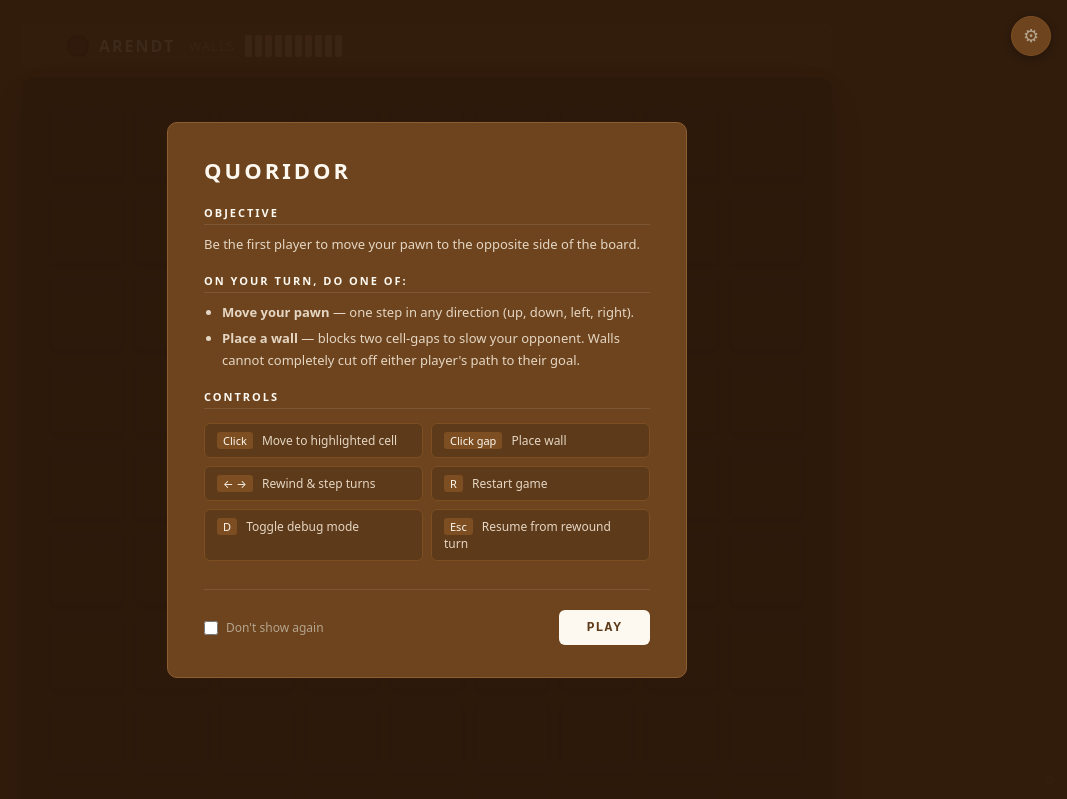
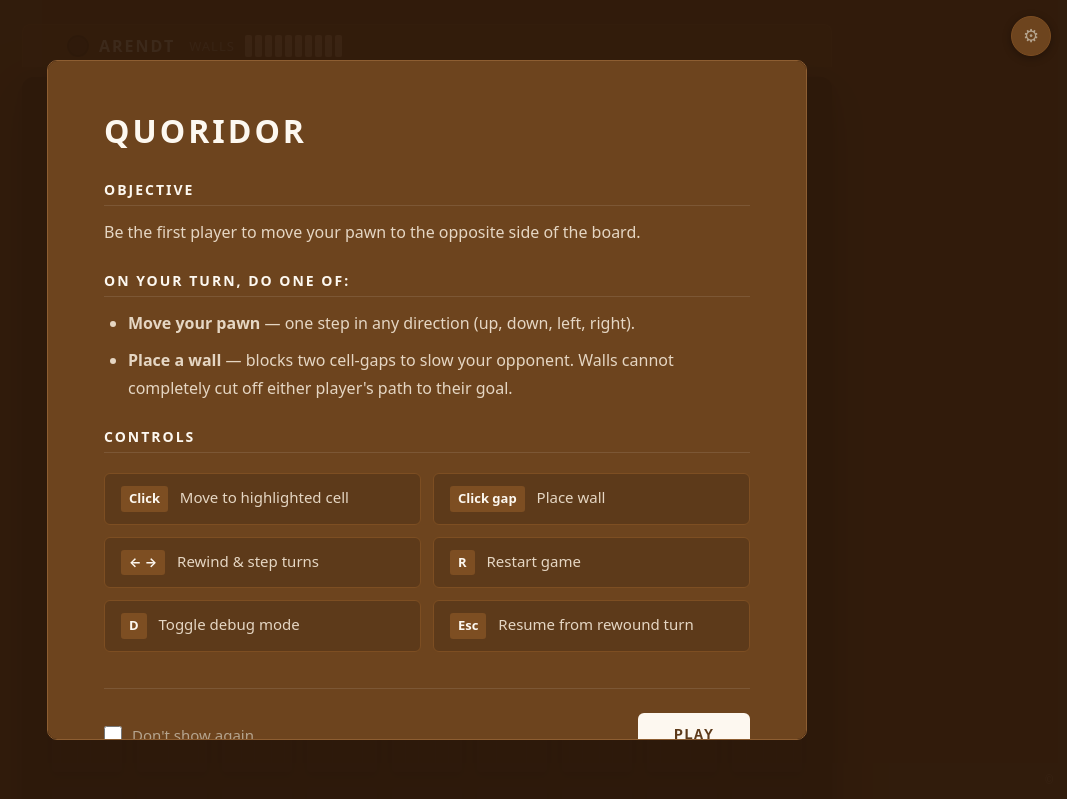
Before and after one commit to endziu/quorridor-prototype, a website built with Vite: page index.html in a window 1280 px wide. Shown: the top 799 px of the page, without its empty margins (213-1280 px from the left). Built offline with nearby package versions, Linux system fonts and the light colour scheme; animation ran at ten frames a second.

Commit message:
bigger modal. readable text

```diff
--- a/index.html
+++ b/index.html
@@ -355,9 +355,11 @@
         background: #6d441e;
         border: 1px solid #8d5e32;
         border-radius: 10px;
-        padding: 32px 36px;
-        max-width: 520px;
+        padding: 48px 56px;
+        max-width: 760px;
         width: 90vw;
+        max-height: 85vh;
+        overflow-y: auto;
         color: #f5e6d3;
         transform: translateY(0);
         transition: transform 0.3s cubic-bezier(0.175, 0.885, 0.32, 1.275);
@@ -367,74 +369,77 @@
       }
 
       #rules-modal h1 {
-        font-size: 22px;
+        font-size: 32px;
         letter-spacing: 3px;
-        margin-bottom: 20px;
+        margin-bottom: 28px;
         color: #fdf8f0;
       }
 
       #rules-modal h2 {
-        font-size: 11px;
+        font-size: 14px;
         letter-spacing: 2px;
         text-transform: uppercase;
         color: #fdf8f0;
-        margin: 18px 0 8px;
+        margin: 24px 0 12px;
         border-bottom: 1px solid rgba(255,255,255,0.1);
-        padding-bottom: 4px;
+        padding-bottom: 6px;
+        font-weight: bold;
       }
 
       #rules-modal p, #rules-modal li {
-        font-size: 13px;
-        line-height: 1.7;
+        font-size: 16px;
+        line-height: 1.8;
         color: #e5d6c3;
       }
 
       #rules-modal ul {
-        padding-left: 18px;
+        padding-left: 24px;
       }
 
-      #rules-modal li + li { margin-top: 4px; }
+      #rules-modal li + li { margin-top: 8px; }
 
       .rules-controls {
         display: grid;
         grid-template-columns: 1fr 1fr;
-        gap: 8px;
-        margin-top: 14px;
+        gap: 12px;
+        margin-top: 20px;
       }
 
       .rules-key {
         background: #5d3a1a;
         border: 1px solid #7d4e22;
         border-radius: 6px;
-        padding: 8px 12px;
-        font-size: 12px;
+        padding: 12px 16px;
+        font-size: 15px;
         color: #e5d6c3;
+        line-height: 1.5;
       }
 
       .rules-key span {
         display: inline-block;
         background: #7d4e22;
         border-radius: 3px;
-        padding: 1px 6px;
-        margin-right: 6px;
+        padding: 3px 8px;
+        margin-right: 8px;
         color: #fdf8f0;
-        font-size: 11px;
+        font-size: 13px;
+        font-weight: bold;
       }
 
       .rules-footer {
         display: flex;
         align-items: center;
         justify-content: space-between;
-        margin-top: 28px;
-        padding-top: 20px;
+        margin-top: 36px;
+        padding-top: 24px;
         border-top: 1px solid rgba(255,255,255,0.1);
       }
 
       .rules-footer label {
         display: flex;
         align-items: center;
-        gap: 8px;
-        font-size: 12px;
+        gap: 10px;
+        font-size: 15px;
         color: #b5a48e;
         cursor: pointer;
         user-select: none;
@@ -442,8 +447,8 @@
 
       .rules-footer input[type="checkbox"] {
         accent-color: #fdf8f0;
-        width: 14px;
-        height: 14px;
+        width: 18px;
+        height: 18px;
         cursor: pointer;
       }
 
@@ -452,9 +457,9 @@
         color: #5d3a1a;
         border: none;
         border-radius: 6px;
-        padding: 10px 28px;
+        padding: 14px 36px;
         font-family: 'Courier New', monospace;
-        font-size: 13px;
+        font-size: 15px;
         font-weight: bold;
         letter-spacing: 1px;
         cursor: pointer;
```
